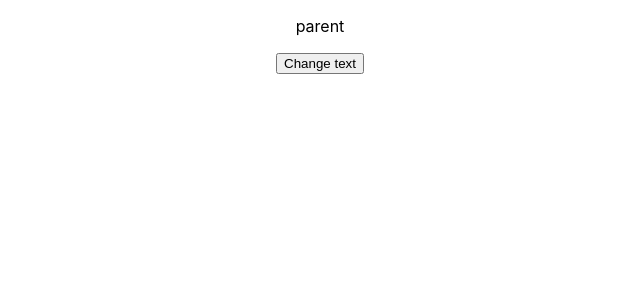
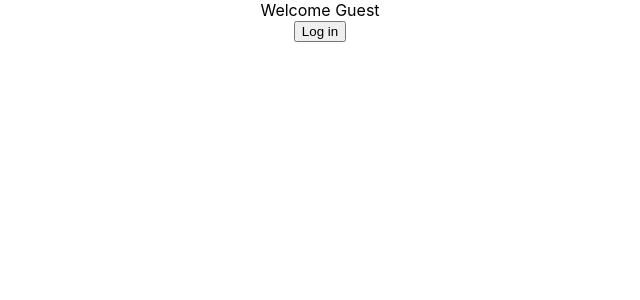
Before and after one commit to nirajpandey034/niraj_react, a React (Create React App) app: page / in a window 1280 px wide. Shown: the top 300 px of the page, without its empty margins (320-960 px from the left). Built offline with nearby package versions, Linux system fonts and the light colour scheme.

Commit message:
Conditional Rendering basics

```diff
--- a/src/App.js
+++ b/src/App.js
@@ -6,6 +6,7 @@ import Message from './components/Message'
 import Counter from './components/Counter'
 import Test from './components/Test'
 import ParentComponent from './components/ParentComponent'
+import UserGreeting from './components/UserGreeting'
 
 function App() {
   return (
@@ -14,7 +15,7 @@ function App() {
       <Welcome name = "niraj pandey"/>
       <Message />
       */}
-      <ParentComponent />
+      <UserGreeting />
     </div>
   );
 }
--- /dev/null
+++ b/src/components/UserGreeting.js
@@ -0,0 +1,73 @@
+import React, { Component } from 'react'
+
+class UserGreeting extends Component {
+
+    constructor(props) {
+        super(props)
+
+        this.state = {
+             isLoggedIn : false,
+             btnName : "Log in"
+        }
+    }
+    changeState = () =>{
+        this.state.isLoggedIn ?
+        this.setState({
+                isLoggedIn : false,
+                btnName : "Log In"
+        }) :
+        this.setState({
+            isLoggedIn : true,
+            btnName : "Log out"
+    })
+    }
+    render() {
+        //1st way using if/else
+        // if(this.state.isLoggedIn){
+        //     return (
+        //         <div>
+        //             Welcome Niraj
+        //         </div>
+        //     )
+        // }
+        // else{
+        //     return (
+        //         <div>
+        //             Welcome Guest
+        //         </div>
+        //     )
+        // }
+
+        //2nd way using JS variable
+        let message
+
+        if(this.state.isLoggedIn){
+            message = <div>Welcome Niraj</div>
+        }
+        else{
+            message = <div>Welcome Guest</div>
+        }
+
+        return (
+            <div>
+                      {message}
+                      <button onClick={this.changeState}>{this.state.btnName}</button>
+            </div>
+
+        )
+
+        //3rd way using ternary operator
+        // return (
+        //     this.state.isLoggedIn ?
+        //     <div>Welcome Niraj</div> :
+        //     <div>Welcome Guest</div>
+        // )
+
+        //4th way using short circuit technique, only for if u want to show if logged in and nothing when not logged in
+        //return this.state.isLoggedIn && <div>Welcome Niraj</div>
+
+
+    }
+}
+
+export default UserGreeting
```
